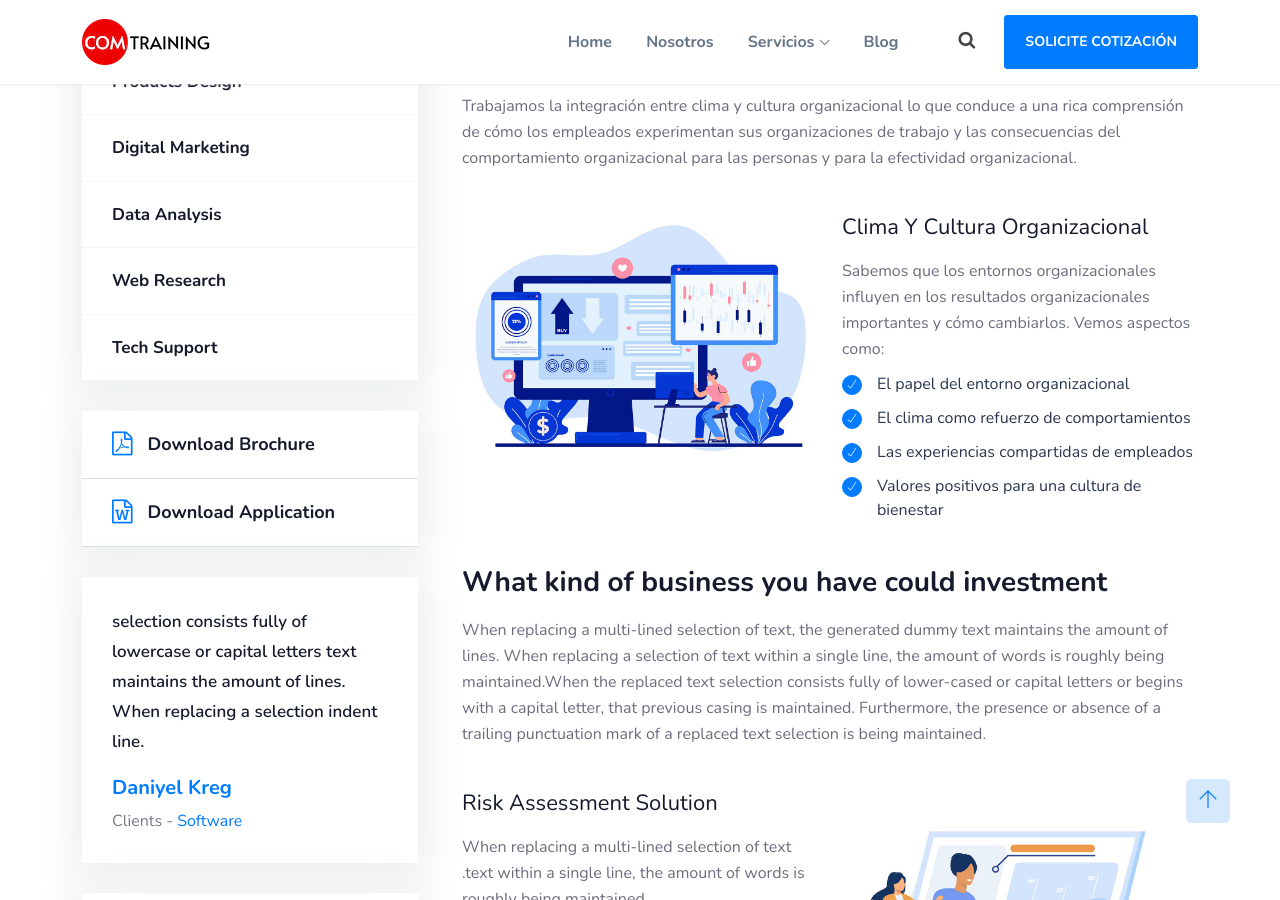
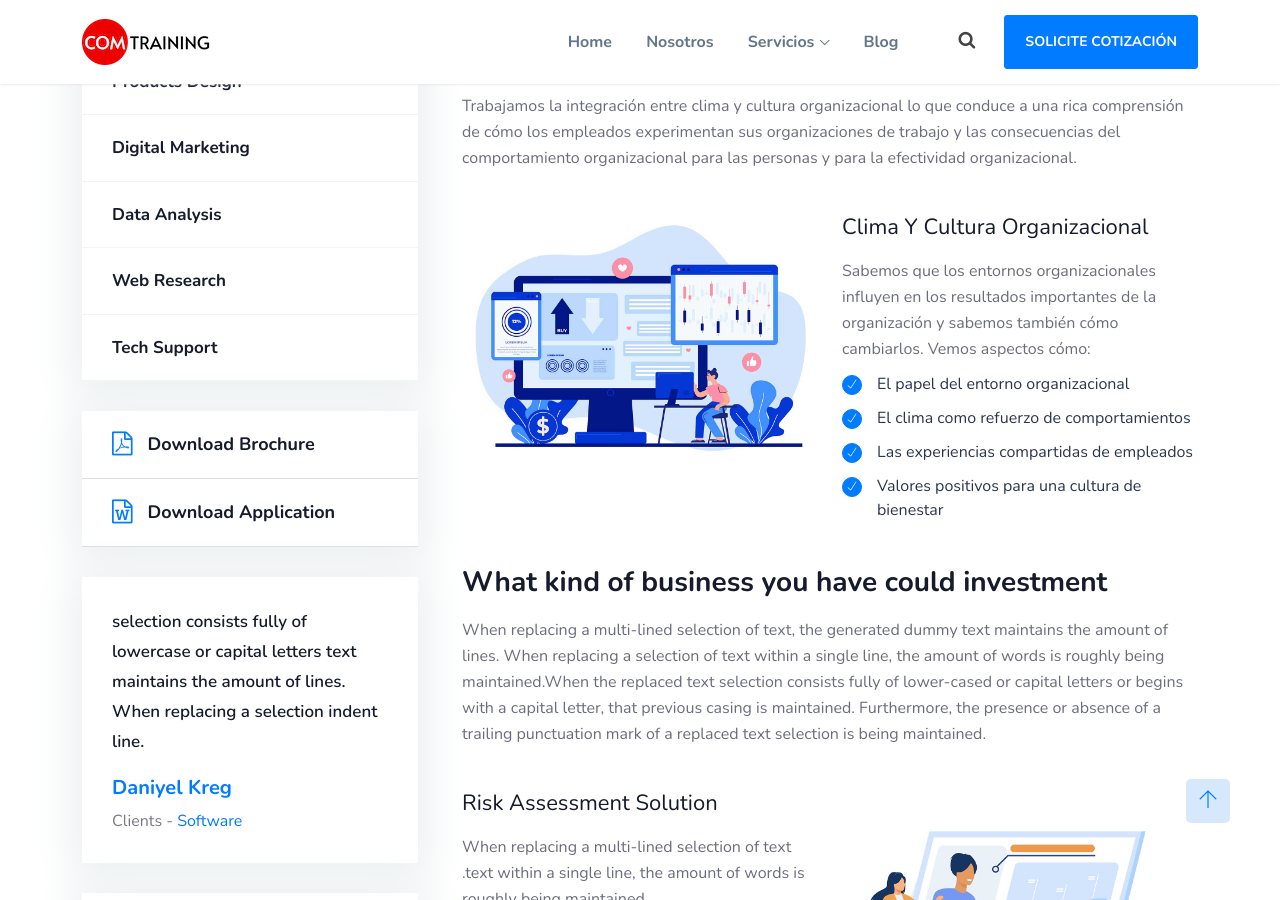
Before and after one commit to fjvalles/comtraining-landing, a Jekyll site: the page built from _services/clima-y-cultura-organizacional.html, in a window 1280 px wide and 900 px high, scrolled down 506 px. Built offline with Jekyll 4.4.1, drawn with Linux system fonts in a browser that asks for light colours; a script that is not in the unit is left out.

Commit message:
Update Servicios “clima-y-cultura-organizacional”

```diff
--- a/_services/clima-y-cultura-organizacional.html
+++ b/_services/clima-y-cultura-organizacional.html
@@ -28,7 +28,7 @@ description: Desarrollo y creación de ambientes de bienestar para lograr un
     <div class="col-xl-6 col-lg-6 col-md-12">
         <div class="single-well mar-well">
             <h4>Clima y Cultura Organizacional</h4>
-            <p>Sabemos que los entornos organizacionales influyen en los resultados organizacionales importantes y cómo cambiarlos. Vemos aspectos como:</p>
+            <p>Sabemos que los entornos organizacionales influyen en los resultados importantes  de la organización y sabemos también cómo cambiarlos. Vemos aspectos cómo:</p>
             <ul class="marker-list">
                 <li>El papel del entorno organizacional</li>
                 <li>El clima como refuerzo de comportamientos</li>
```
